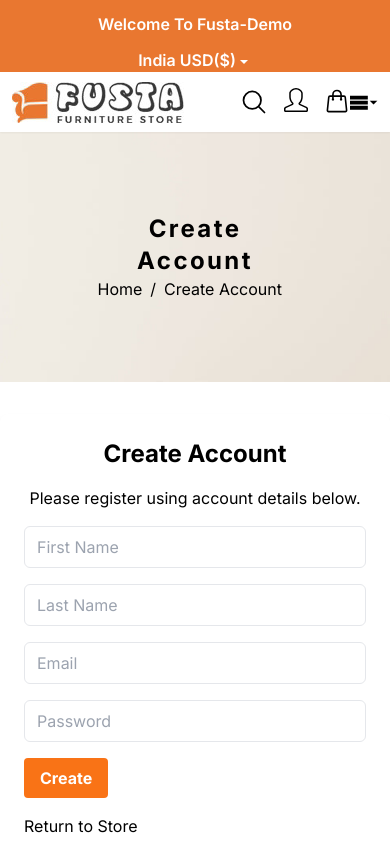
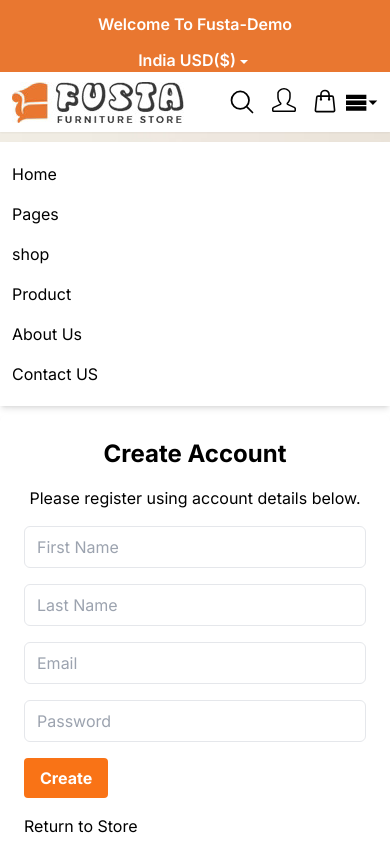
Before and after one commit to kirtankathiriya/fusta-furniture-final-git-repo, a Next.js app: page /Account/Signup in a window 390 px wide. Both pictures are taken after a click on the icon 364 px from the left and 102 px from the top of the page. Shown: the top 844 px of the page. Built offline with nearby package versions, Linux system fonts and the light colour scheme.

Commit message:
hamburger menu work it

```diff
--- a/src/app/component/Header/headerBottom.tsx
+++ b/src/app/component/Header/headerBottom.tsx
@@ -209,10 +209,21 @@ export const HeaderBottom = () => {
 
           </a>
         </div>
-        <div className='md:hidden hover:text-[#E97730]'>
-          <ImMenu3 className='w-7 h-7' onClick={toggleMobileMenu} />
-        </div>
+        <div className='md:hidden ml-2'>
+        <ImMenu3 className='w-8 h-8' onClick={toggleMobileMenu} />
+        {isMobileMenuOpen && (
+          <div className='grid grid-cols-1 fixed bg-white p-3 shadow-md w-full right-0 mt-6'>
+            {/* Add your mobile menu items here */}
+            <a href='#' className='block py-2 hover:text-[#E97730]'>Home</a>
+            <a href='#' className='block py-2 hover:text-[#E97730]'>Pages</a>
+            <a href='#' className='block py-2 hover:text-[#E97730]'>shop</a>
+            <a href='#' className='block py-2 hover:text-[#E97730]'>Product</a>
+            <a href='#' className='block py-2 hover:text-[#E97730]'>About Us</a>
+            <a href='#' className='block py-2 hover:text-[#E97730]'>Contact US</a>
+          </div>
+        )}
+      </div>
       </div>
     </section>
-  );
+  )
 };
```
